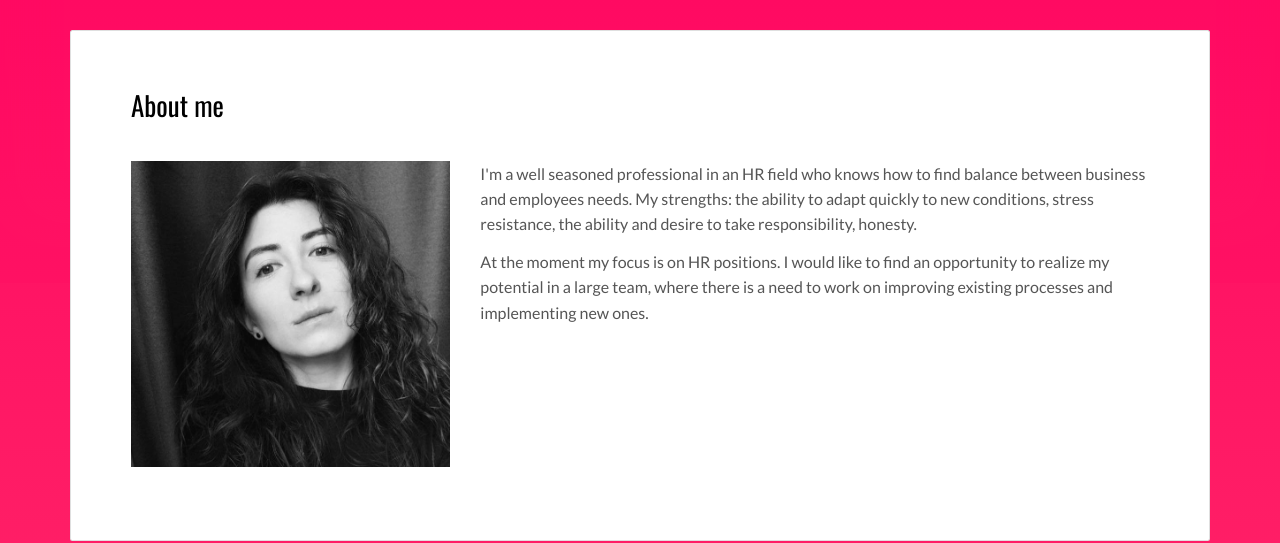
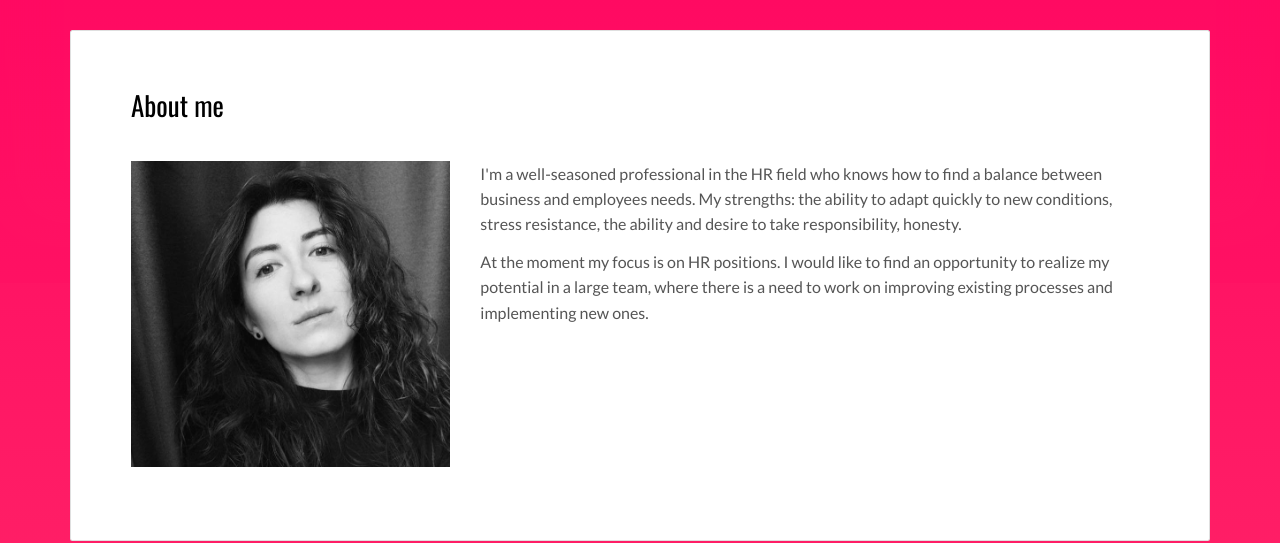
Before and after one commit to olenanelo/olenanelo.github.io, a plain HTML site: page index.html in a window 1280 px wide. Shown: the part 277-820 px from the top of the page. Drawn offline with nearby package versions, Linux system fonts and the light colour scheme.

Commit message:
fix summary

```diff
--- a/index.html
+++ b/index.html
@@ -62,7 +62,7 @@
                 </div>
                 <div class="col-md-8">
 
-                  <p>I'm a well seasoned professional in an HR field who knows how to find balance between business and employees needs. My strengths: the ability to adapt quickly to new conditions, stress resistance, the ability and desire to take responsibility, honesty.
+                  <p>I'm a well-seasoned professional in the HR field who knows how to find a balance between business and employees needs. My strengths: the ability to adapt quickly to new conditions, stress resistance, the ability and desire to take responsibility, honesty.
                   </p>
                   <p>At the moment my focus is on HR positions. I would like to find an opportunity to realize my potential in a large team, where there is a need to work on improving existing processes and implementing new ones.  </p>
 
```
